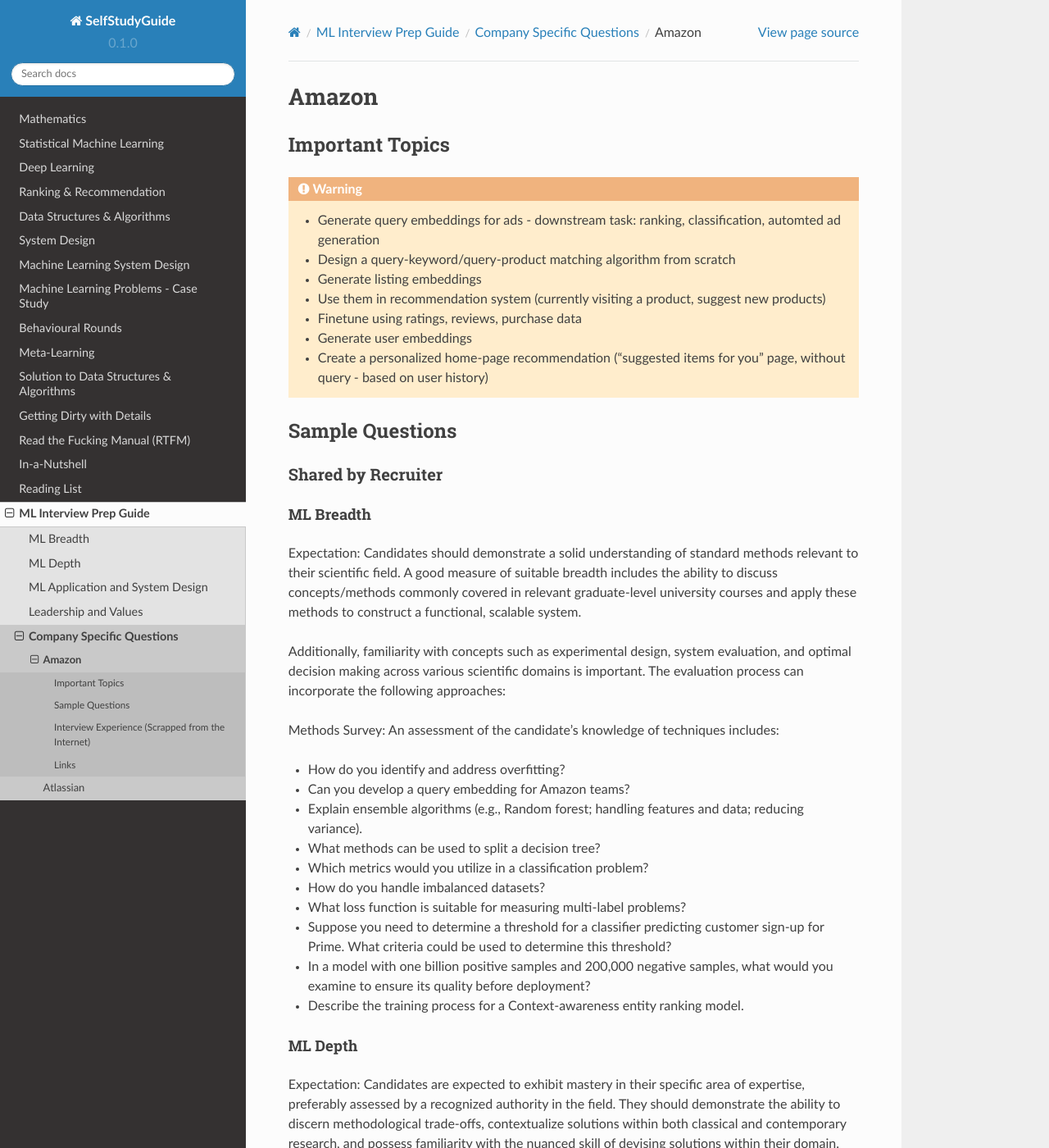
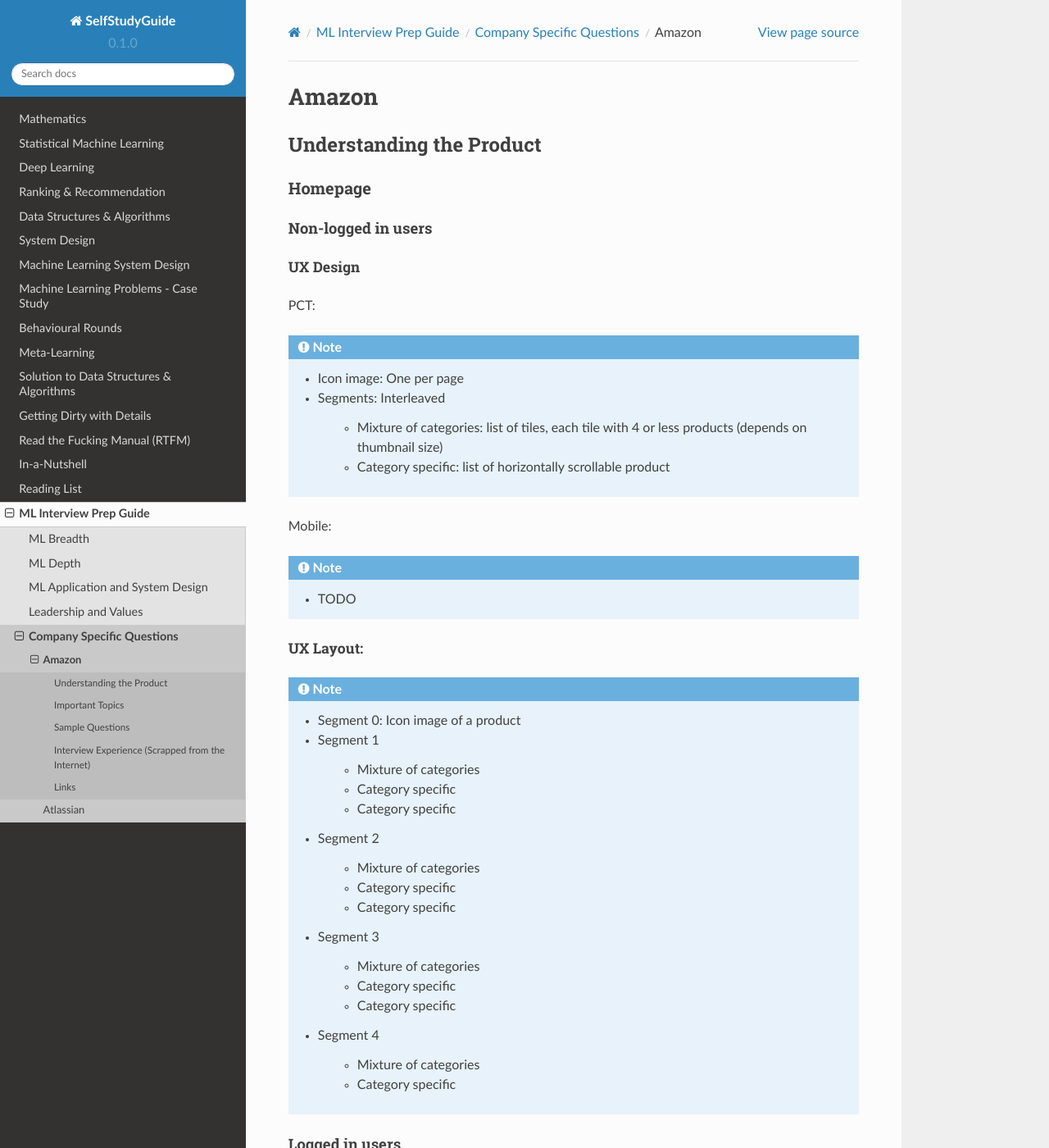
Before and after one commit to uselesstechjunks/leetcode, a Sphinx documentation site: the page built from docs/source/interviews/company/amzn.rst, in a window 1280 px wide and 1400 px high. Shown: the whole window at 82% size. Built offline with Sphinx 7.4.7 and the Read the Docs theme 2.0.0, drawn with Linux system fonts in a browser that asks for light colours; some of the changed text lies outside the part shown.

Commit message:
Update amzn.rst

```diff
--- a/docs/source/interviews/company/amzn.rst
+++ b/docs/source/interviews/company/amzn.rst
@@ -2,16 +2,74 @@
 Amazon
 ##########################################################################
 **************************************************************************
+Understanding the Product
+**************************************************************************
+Homepage
+==========================================================================
+Non-logged in users
+--------------------------------------------------------------------------
+UX Design
+^^^^^^^^^^^^^^^^^^^^^^^^^^^^^^^^^^^^^^^^^^^^^^^^^^^^^^^^^^^^^^^^^^^^^^^^^^
+PCT:
+
+.. note::
+	* Icon image: One per page
+	* Segments: Interleaved
+
+		* Mixture of categories: list of tiles, each tile with 4 or less products (depends on thumbnail size)
+		* Category specific: list of horizontally scrollable product
+Mobile:
+
+.. note::
+	* TODO
+
+UX Layout:
+^^^^^^^^^^^^^^^^^^^^^^^^^^^^^^^^^^^^^^^^^^^^^^^^^^^^^^^^^^^^^^^^^^^^^^^^^^
+.. note::
+	* Segment 0: Icon image of a product
+	* Segment 1
+
+		* Mixture of categories
+		* Category specific
+		* Category specific
+	* Segment 2
+
+		* Mixture of categories
+		* Category specific
+		* Category specific
+	* Segment 3
+
+		* Mixture of categories
+		* Category specific
+		* Category specific
+	* Segment 4
+
+		* Mixture of categories
+		* Category specific
+
+Logged in users
+---------------------------------------------------------------------------
+
+Product Page
+==========================================================================
+
+**************************************************************************
 Important Topics
 **************************************************************************
 .. warning::
-	* Generate query embeddings for ads - downstream task: ranking, classification, automted ad generation
-	* Design a query-keyword/query-product matching algorithm from scratch
-	* Generate listing embeddings
-	* Use them in recommendation system (currently visiting a product, suggest new products)
-	* Finetune using ratings, reviews, purchase data
-	* Generate user embeddings
-	* Create a personalized home-page recommendation ("suggested items for you" page, without query - based on user history)
+	* Design query embeddings for ads - downstream task: ranking, classification, automted ad generation
+
+		* Design a query-keyword/query-product matching algorithm from scratch
+		* Design a system for dynamic ad generation system based on user query
+		* Finetune using ratings, reviews, purchase data
+	* Design listing embeddings
+
+		* Use them in recommendation system (currently visiting a product, suggest new products)
+		* Finetune using ratings, reviews, purchase data
+	* Create a home-page recommendation for non-logged in users (we know geolocation, time-of-the-day)
+	* Design user embeddings
+
+		* Create a personalized home-page recommendation ("suggested items for you" page, without query - based on user history)
 
 **************************************************************************
 Sample Questions
```
